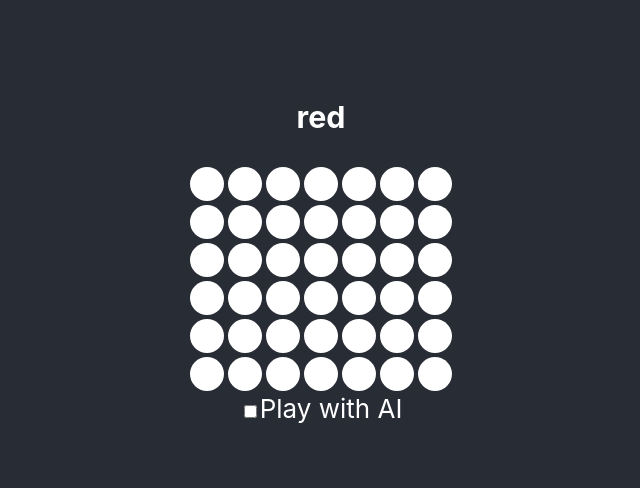
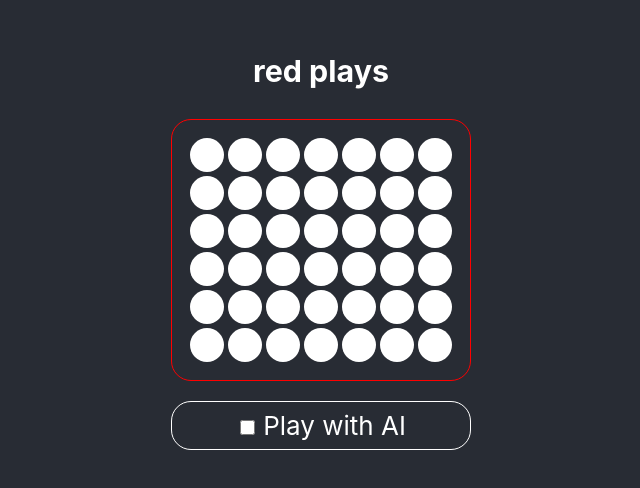
Before and after one commit to AnthonyDiTom/AIWars, a React (Create React App) app: page / in a window 1280 px wide. Shown: the part 154-642 px from the top of the page, without its empty margins (319-959 px from the left). Built offline with nearby package versions, Linux system fonts and the light colour scheme.

Commit message:
I hate css

```diff
--- a/src/App.css
+++ b/src/App.css
@@ -1,5 +1,22 @@
 .App {
   text-align: center;
+}
+
+.p4Board {
+  display: flex;
+  margin: 20px;
+  border-radius: 20px;
+  border: 1px solid #fff;
+  flex-direction: column;
+  padding: 16px;
+}
+
+.checkBox {
+  border-radius: 20px;
+  border: 1px solid #fff;
+  flex-direction: row;
+  padding: 8px;
+  margin: 20px;
 }
 
 .square {
--- a/src/Components/Puissance4.tsx
+++ b/src/Components/Puissance4.tsx
@@ -67,7 +67,7 @@ function Puissance4() {
 
   function Board() {
     return (
-      <div>
+      <div className="p4Board" style={{ borderColor: player }}>
         {board.map((row, rowIndex) => {
           const rowKey = `RI${rowIndex}`;
           return (
@@ -110,13 +110,13 @@ function Puissance4() {
 
   function AICheckbox() {
     return (
-      <div
-        style={{
-          border: 'white',
-          borderWidth: '1px',
-        }}
-      >
+      <div className="checkBox">
         <input
+          style={{
+            height: '15px',
+            width: '15px',
+            marginRight: '8px',
+          }}
           name="isGoing"
           type="checkbox"
           checked={isPlayingWithAI}
@@ -129,7 +129,7 @@ function Puissance4() {
 
   return (
     <div>
-      {winner === null ? <h3>{player}</h3> : <Winner />}
+      {winner === null ? <h3>{player} plays</h3> : <Winner />}
       <Board />
       <AICheckbox />
     </div>
```
